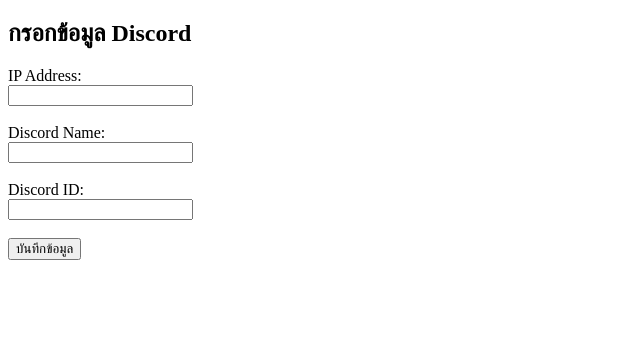
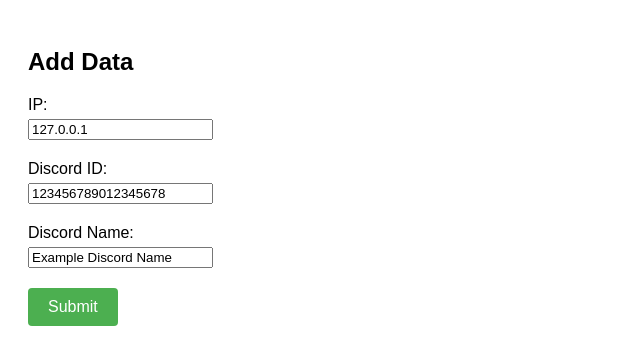
Before and after one commit to STRcode94/STRcode94.github.io, a plain HTML site: page index.html in a window 1280 px wide. Shown: the whole page, without its empty margins (0-640 px from the left). Drawn offline with Linux system fonts and the light colour scheme.

Commit message:
Update index.html

```diff
--- a/index.html
+++ b/index.html
@@ -3,33 +3,57 @@
 <head>
     <meta charset="UTF-8">
     <meta name="viewport" content="width=device-width, initial-scale=1.0">
-    <title>บันทึกข้อมูล Discord</title>
+    <title>Add Data</title>
+    <style>
+        body {
+            font-family: Arial, sans-serif;
+            padding: 20px;
+        }
+        .form-group {
+            margin-bottom: 20px;
+        }
+        label {
+            display: block;
+            margin-bottom: 5px;
+        }
+        input[type="submit"] {
+            background-color: #4CAF50;
+            color: white;
+            padding: 10px 20px;
+            border: none;
+            border-radius: 4px;
+            cursor: pointer;
+            font-size: 16px;
+        }
+        input[type="submit"]:hover {
+            background-color: #45a049;
+        }
+    </style>
 </head>
 <body>
-    <h2>กรอกข้อมูล Discord</h2>
-    <form id="discordForm">
-        <label for="ip">IP Address:</label><br>
-        <input type="text" id="ip" name="ip"><br><br>
-
-        <label for="discordName">Discord Name:</label><br>
-        <input type="text" id="discordName" name="discordName"><br><br>
-
-        <label for="discordId">Discord ID:</label><br>
-        <input type="text" id="discordId" name="discordId"><br><br>
-
-        <button type="submit">บันทึกข้อมูล</button>
+    <h2>Add Data</h2>
+    <form id="dataForm">
+        <div class="form-group">
+            <label for="ip">IP:</label>
+            <input type="text" id="ip" name="ip" value="127.0.0.1" readonly>
+        </div>
+        <div class="form-group">
+            <label for="discordId">Discord ID:</label>
+            <input type="text" id="discordId" name="discordId" value="123456789012345678" readonly>
+        </div>
+        <div class="form-group">
+            <label for="discordName">Discord Name:</label>
+            <input type="text" id="discordName" name="discordName" value="Example Discord Name" readonly>
+        </div>
+        <div class="form-group">
+            <input type="submit" value="Submit">
+        </div>
     </form>
 
     <script>
-        document.getElementById('discordForm').addEventListener('submit', function(event) {
+        document.getElementById('dataForm').addEventListener('submit', function(event) {
             event.preventDefault();
-            const formData = new FormData(this);
-            const data = {};
-            formData.forEach((value, key) => {
-                data[key] = value;
-            });
-            console.log(data); // นี่คือตัวอย่างการแสดงข้อมูลที่รับเข้ามา
-            // สามารถส่งข้อมูลนี้ไปที่ที่เก็บข้อมูลของคุณได้ เช่น การส่งไปยังเซิร์ฟเวอร์หรือ API
+            alert('Data submission disabled in this example.');
         });
     </script>
 </body>
```
